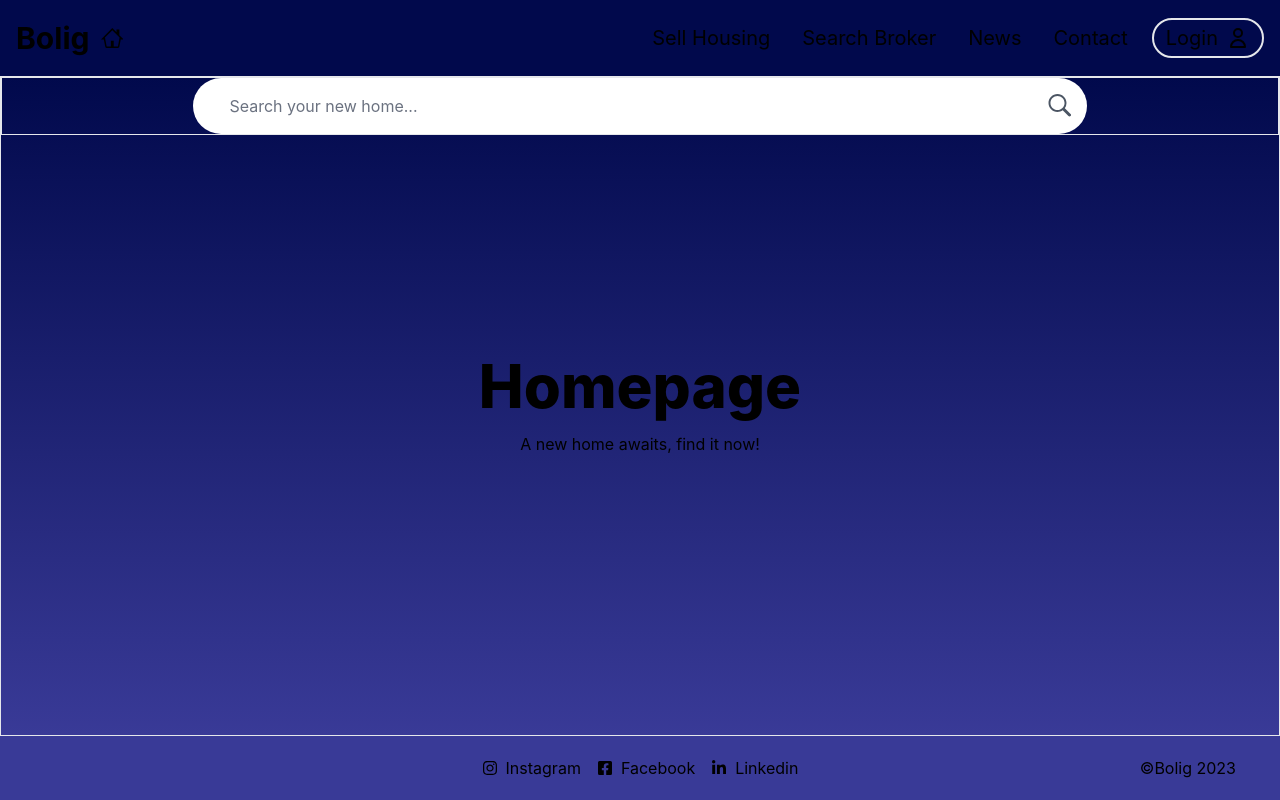
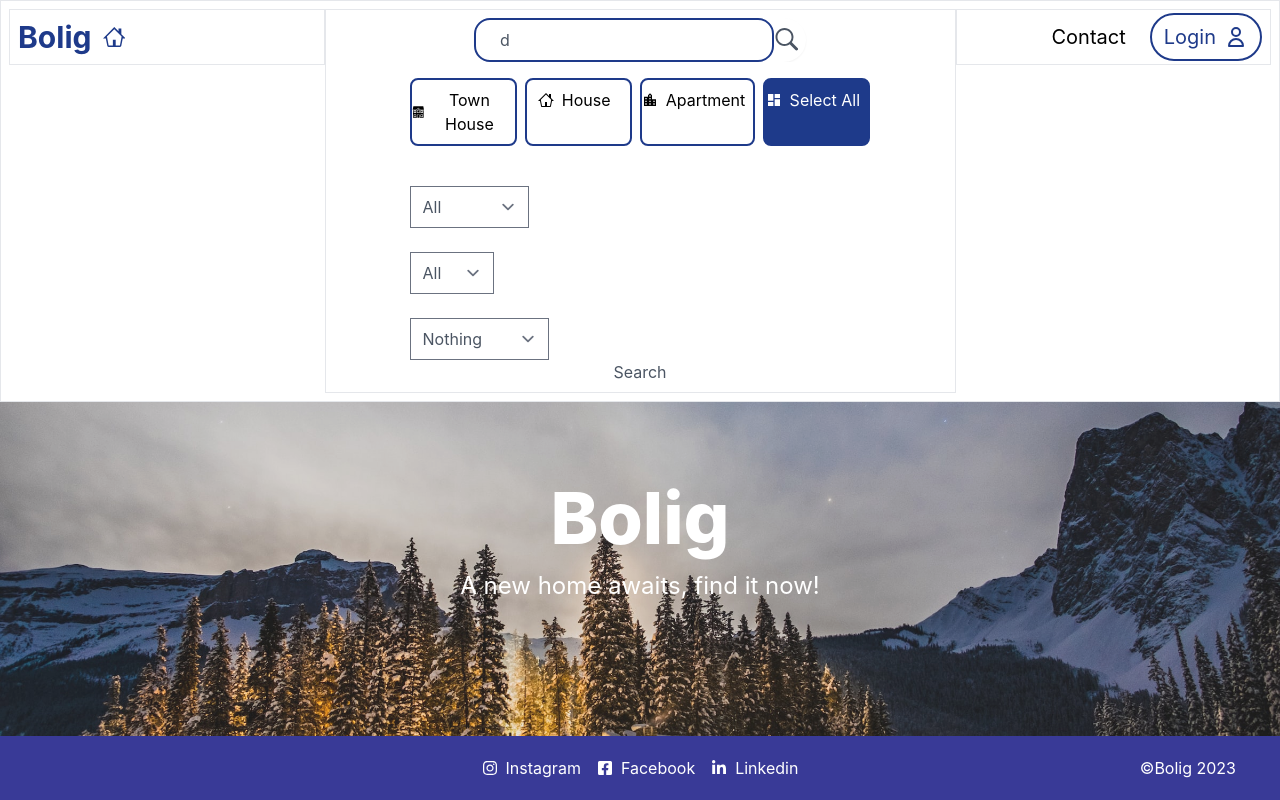
Before and after one commit to MaxAndreasLundin/bolig-web, a Next.js app: page / in a window 1280 px wide. Built offline with nearby package versions, Linux system fonts and the light colour scheme.

Commit message:
implement search bar in the header

```diff
--- a/app/globals.css
+++ b/app/globals.css
@@ -31,6 +31,7 @@ a {
   body {
     color: white;
     background: black;
+    color: black;
   }
 }
 
--- a/app/layout.tsx
+++ b/app/layout.tsx
@@ -17,7 +17,7 @@ export default function RootLayout({
       <body>
         <Navbar />
         {children}
-        <Footer />
+        {<Footer />}
       </body>
     </html>
   );
--- a/app/page.tsx
+++ b/app/page.tsx
@@ -1,16 +1,20 @@
 "use client"
-
-import SearchBar from "../components/searchBar/SearchBar";
+import Image from "next/image";
+import houseImg from "./image/house8.jpg"
 
 export default function Home() {
 
   return (
-    <div className="bg-bolig w-full flex flex-1 flex-col justify-center items-center relative border">
-      <div className="absolute top-0 w-full">
-        <SearchBar />
+    <div className="bg-white w-full flex flex-1 flex-col justify-between items-center relative">
+      <div className="flex flex-col justify-center items-center pt-20 z-10 text-white">
+        <h1 className="text-7xl font-extrabold mb-4">Bolig</h1>
+        <p className="text-2xl">A new home awaits, find it now!</p>
       </div>
-      <h1 className="text-6xl font-extrabold mb-4">Homepage</h1>
-      <p>A new home awaits, find it now!</p>
+
+      <div className="opacity-90">
+        <Image src={houseImg} alt="picture of house" layout="fill" objectFit="cover"/>
+      </div>
+
     </div>
   );
 }
--- a/components/Footer.tsx
+++ b/components/Footer.tsx
@@ -3,7 +3,7 @@ import { FaInstagram, FaFacebookSquare, FaLinkedinIn } from "react-icons/fa";
 
 const Footer = () => {
   return (
-    <div className="bg-[#393a97] w-full flex-shrink-0 p-5">
+    <div className="bg-[#393a97] w-full flex-shrink-0 p-5 text-white">
       <div className="grid h-full w-full grid-cols-1 sm:grid-cols-4">
         <div className="flex w-full items-center justify-center gap-2 text-sm sm:col-span-2 sm:col-start-2 sm:text-base">
           <FaInstagram />
--- a/components/Navbar.tsx
+++ b/components/Navbar.tsx
@@ -5,6 +5,7 @@ import { GoHome } from "react-icons/go";
 import React, { useState } from "react";
 
 import Link from "next/link";
+import SearchBar from "./searchBar/SearchBar";
 
 const Navbar = () => {
   const [click, setClick] = useState<boolean>(false);
@@ -15,25 +16,27 @@ const Navbar = () => {
 
   return (
     <>
-      <header className="sticky top-0 z-50 grid grid-cols-4 bg-[#01094c] py-5 px-2 sm:p-2">
+      <header className="sticky top-0 z-50 grid grid-cols-4 bg-white p-1 px-2 sm:p-2 border">
         {/*left*/}
-        <div className="col-span-1 flex items-center">
+        <div className="relative flex items-center h-14 border text-blue-900">
           <Link href={"/"} className="flex justify-center items-center gap-1">
             <h1 className="w-full pl-2 text-3xl font-bold">Bolig</h1>
             <GoHome className="text-3xl" />
           </Link>
         </div>
 
+        {/* Middle */}
+        <div className="flex items-center col-span-2 justify-center py-2 border">
+          <SearchBar />
+        </div>
+
         {/*right*/}
-        <div className="col-span-3 flex items-center justify-end gap-2 pr-2">
-          <ul className="hidden cursor-pointer sm:flex md:text-lg lg:text-xl">
-            <li className="link-web">Sell Housing</li>
-            <li className="link-web">Search Broker</li>
-            <li className="link-web">News</li>
+        <div className="flex items-center justify-end gap-2 pr-2 h-14 border">
+          <ul className="hidden cursor-pointer md:flex md:text-lg lg:text-xl">
             <li className="link-web">Contact</li>
           </ul>
 
-          <div className="flex items-center gap-2 rounded-full border-2 p-2 hover:bg-sky-700 sm:p-1 sm:px-3">
+          <div className="flex items-center gap-2 rounded-full border-blue-900 text-blue-900 border-2 p-2 hover:bg-sky-700 sm:px-3">
             <Link href={"login"}>
               <p className="hidden cursor-pointer sm:flex md:text-lg lg:text-xl">
                 Login
@@ -59,8 +62,8 @@ const Navbar = () => {
       <div
         className={
           click
-            ? "fixed right-0 top-0 h-full w-full bg-neutral-800 opacity-95 duration-500 ease-in sm:hidden"
-            : "fixed right-0 -top-full h-full w-full duration-500 ease-out sm:hidden"
+            ? "fixed right-0 top-0 h-full w-full bg-neutral-800 opacity-95 duration-500 ease-in md:hidden z-20"
+            : "fixed right-0 -top-full h-full w-full duration-500 ease-out md:hidden z-20"
         }
       >
         <ul
--- a/components/searchBar/SearchBar.tsx
+++ b/components/searchBar/SearchBar.tsx
@@ -10,7 +10,7 @@ interface SearchDataProps {
 }
 
 const SearchBar = () => {
-  const [searchLocationInput, setSearchLocationInput] = useState("");
+  const [searchLocationInput, setSearchLocationInput] = useState("d");
 
   const handleSearchInput = (e: ChangeEvent<HTMLInputElement>) => {
     setSearchLocationInput(e.target.value);
@@ -27,16 +27,16 @@ const SearchBar = () => {
 
 
   return (
-    <div className="flex w-full flex-col items-center justify-center border">
-      <div className="flex w-[70%] items-center rounded-full bg-white px-4 py-2">
+    <div className="flex flex-col items-center justify-center">
+      <div className="flex items-center justify-center border-none md:border-2 rounded-full md:shadow-sm bg-white">
         <input
           type="text"
           value={searchLocationInput}
           onChange={handleSearchInput}
           placeholder="Search your new home..."
-          className="flex-grow border-none border-white bg-transparent pl-5 text-gray-600 outline-0"
+          className="flex-grow bg-transparent border-2 border-blue-900 rounded-2xl p-2 sm:px-6 outline-none text-sm sm:text-base text-gray-600 placeholder:text-xs placeholder:sm:text-base"
         />
-        <GoSearch className="text-2xl text-gray-600" />
+        <GoSearch className="hidden sm:flex justify-center items-center sm:mr-2 text-2xl text-gray-600" />
       </div>
 
       {searchLocationInput && <SearchForm onSearchForm={getFormData} />}
--- a/components/searchBar/SearchForm.tsx
+++ b/components/searchBar/SearchForm.tsx
@@ -48,16 +48,16 @@ const SearchForm = (props: SearchFormProps) => {
   };
 
   return (
-    <form onSubmit={onSubmit} className="text-gray-600">
+    <form onSubmit={onSubmit} className="bg-white flex flex-col w-full grid-rows-3 rounded-2xl text-gray-600">
 
-      <div className="float-left m-1 overflow-auto border">
+      <div className="">
 
         <TypeOfLiving onTypeOfLivingSelected={handleTypeOfLiving} />
 
+      </div>
+      <div>
         <NumbOfRooms onSelectRooms={handleNumbOfRooms} />
-
         <LivingArea onLivingArea={handleLivingArea} />
-
         <HighestPrice onHighestPrice={handleHighestPrice} />
 
       </div>
--- a/components/searchBar/searchFormElement/TypeOfLiving.tsx
+++ b/components/searchBar/searchFormElement/TypeOfLiving.tsx
@@ -1,4 +1,7 @@
 import React, { ChangeEvent, useState, useEffect } from "react";
+import { GoHome } from "react-icons/go";
+import { MdOutlineLocationCity, MdDashboard } from "react-icons/md"
+import { GiFamilyHouse } from "react-icons/gi"
 
 interface TypeOfLivingProps {
   onTypeOfLivingSelected: (selectedHousing: string[]) => void;
@@ -54,11 +57,11 @@ const TypeOfLiving = ({ onTypeOfLivingSelected }: TypeOfLivingProps) => {
   }, [typeOfLiving, allTypes, onTypeOfLivingSelected]);
 
   return (
-    <div>
+    <div className="flex flex-col md:flex-row text-white py-4 gap-2">
       <label
         htmlFor="townHouse"
-        className={`float-left w-20 hover:border ${
-          typeOfLiving.includes("townHouse") ? "bg-green-500" : "bg-red-500"
+        className={`float-left w-full rounded-lg border-2 border-blue-900 hover:bg-blue-800 hover:text-white ${
+          typeOfLiving.includes("townHouse") ? "bg-blue-900" : "bg-transparent text-black"
         }`}
       >
         <input
@@ -69,12 +72,15 @@ const TypeOfLiving = ({ onTypeOfLivingSelected }: TypeOfLivingProps) => {
           onChange={handleCheckboxChange}
           className="absolute -top-6"
         />
-        <span className="block p-2 text-center">Town House</span>
+        <div className="flex justify-center items-center">
+          <GiFamilyHouse />
+          <span className="block p-2 text-center">Town House</span>
+        </div>
       </label>
       <label
         htmlFor="house"
-        className={`float-left w-20 hover:border ${
-          typeOfLiving.includes("house") ? "bg-green-500" : "bg-red-500"
+        className={`float-left w-full rounded-lg border-2 border-blue-900 hover:bg-blue-800 hover:text-white ${
+          typeOfLiving.includes("house") ? "bg-blue-900" : "bg-transparent text-black"
         }`}
       >
         <input
@@ -85,13 +91,16 @@ const TypeOfLiving = ({ onTypeOfLivingSelected }: TypeOfLivingProps) => {
           onChange={handleCheckboxChange}
           className="absolute -top-6"
         />
-        <span className="block p-2 text-center">House</span>
+        <div className="flex justify-center items-center">
+          <GoHome />
+          <span className="block p-2 text-center">House</span>
+        </div>
       </label>
 
       <label
         htmlFor="apartment"
-        className={`float-left w-20 hover:border ${
-          typeOfLiving.includes("apartment") ? "bg-green-500" : "bg-red-500"
+        className={`float-left w-full rounded-lg border-2 border-blue-900 hover:bg-blue-800 hover:text-white ${
+          typeOfLiving.includes("apartment") ? "bg-blue-900" : "bg-transparent text-black"
         }`}
       >
         <input
@@ -102,13 +111,16 @@ const TypeOfLiving = ({ onTypeOfLivingSelected }: TypeOfLivingProps) => {
           onChange={handleCheckboxChange}
           className="absolute -top-6"
         />
-        <span className="block p-2 text-center">Apartment</span>
+        <div className="flex justify-center items-center">
+          <MdOutlineLocationCity />
+          <span className="block p-2 text-center">Apartment</span>
+        </div>
       </label>
 
       <label
         htmlFor="allTypes"
-        className={`float-left w-20 hover:border ${
-          allTypes.length > 0 ? "bg-green-500" : "bg-red-500"
+        className={`float-left w-full rounded-lg border-2 border-blue-900 hover:bg-blue-800 hover:text-white ${
+          allTypes.length > 0 ? "bg-blue-900" : "bg-transparent text-black"
         }`}
         >
         <input
@@ -119,7 +131,10 @@ const TypeOfLiving = ({ onTypeOfLivingSelected }: TypeOfLivingProps) => {
         onChange={handlePetTypesChange}
         className="absolute -top-6"
         />
-        <span className="block p-2 text-center">Select All</span>
+        <div className="flex justify-center items-center">
+          <MdDashboard />
+          <span className="block p-2 text-center">Select All</span>
+        </div>
         </label>
     </div>
   );
```
Also changed, not shown: app/image/house8.jpg (added).
